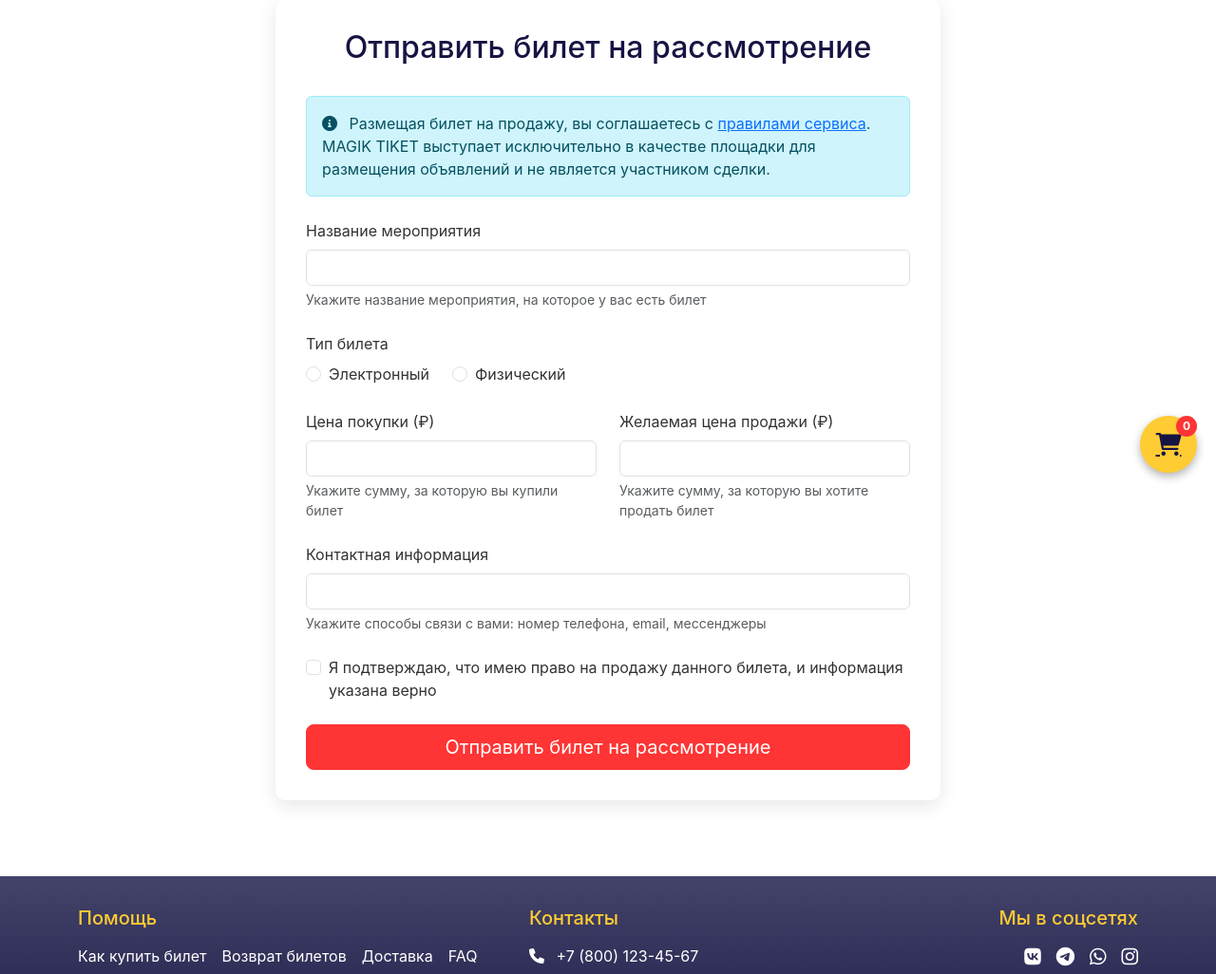
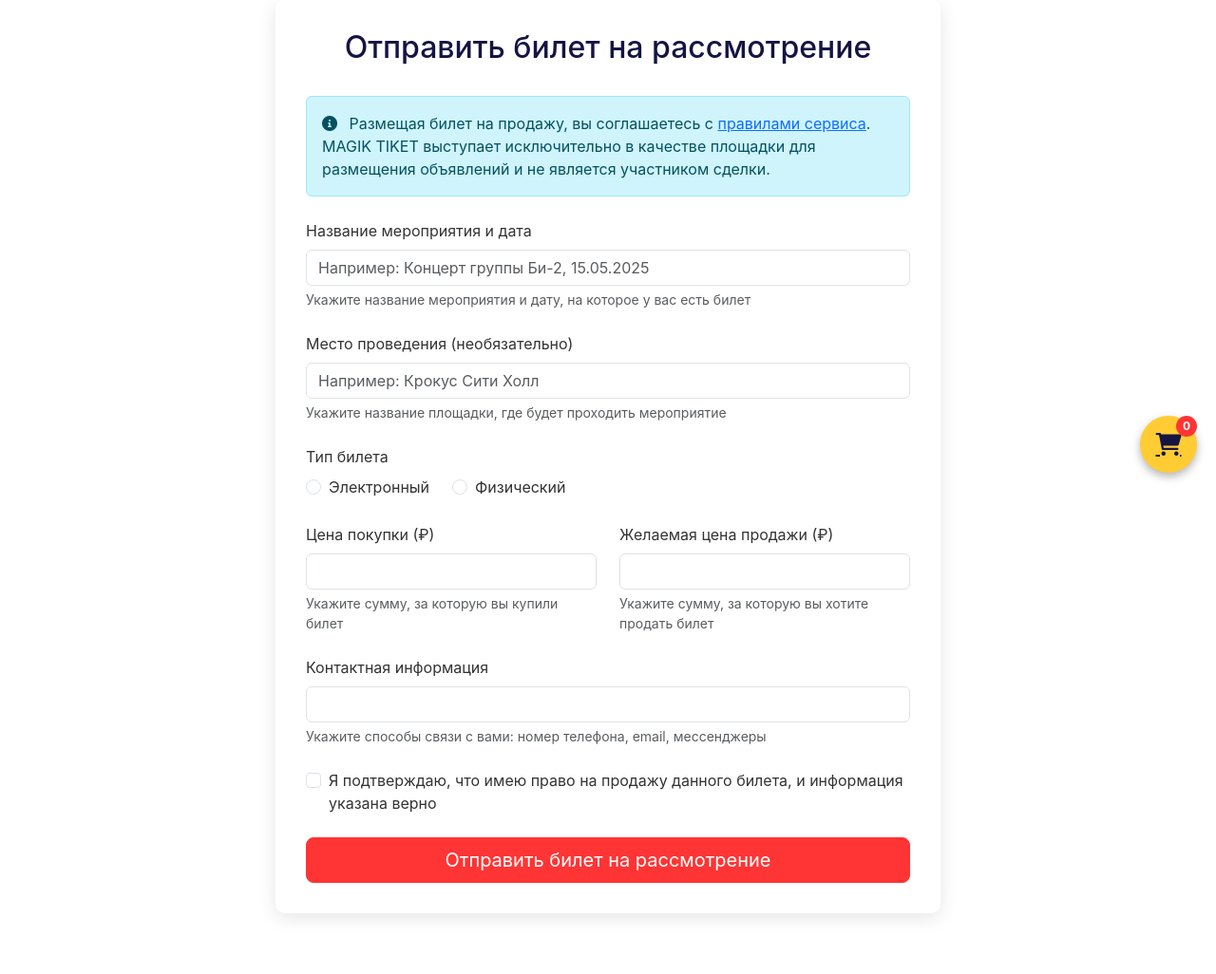
Before and after one commit to Officer88/tik_mak, a Flask app: page /sell-ticket in a window 1280 px wide. Shown: the part 282-1308 px from the top of the page at 95% size. Run offline with Flask 3, Linux system fonts and the light colour scheme; some libraries are stand-ins or nearby versions.

Commit message:
Fix ticket submission errors and improve form validation.  Added input validation and more informative error messages.
Replit-Commit-Author: Agent
Replit-Commit-Session-Id: b68f5f71-f5cb-4914-b00e-5085bf7c9dd5
Replit-Commit-Screenshot-Url: https://storage.googleapis.com/screenshot-production-us-central1/8fd244ac-9cbf-4837-abb7-edaa35c73ee7/a250707a-7343-4181-a251-72dbf5fec9a3.jpg

```diff
--- a/routes.py
+++ b/routes.py
@@ -457,6 +457,10 @@ def sell_ticket():
             flash('Необходимо согласиться с правилами сервиса', 'danger')
             return render_template('sell_ticket.html', form=form)
 
+        # Принудительно устанавливаем venue_name как None, если поле пустое
+        if form.venue_name.data == '':
+            form.venue_name.data = None
+
         if form.validate_on_submit():
             # Определяем user_id для билета
             user_id = None
@@ -464,36 +468,45 @@ def sell_ticket():
                 user_id = current_user.id
 
             try:
-                venue_name = form.venue_name.data if form.venue_name.data else None
-
+                # Создаем билет на продажу
                 ticket = TicketForSale(
                     user_id=user_id,
                     event_name=form.event_name.data,
-                    venue_name=venue_name,
+                    venue_name=form.venue_name.data,  # Уже может быть None
                     ticket_type=form.ticket_type.data,
-                    section=form.section.data,
-                    row=form.row.data,
-                    seat=form.seat.data,
+                    section=form.section.data if form.section.data else None,
+                    row=form.row.data if form.row.data else None,
+                    seat=form.seat.data if form.seat.data else None,
                     original_price=form.original_price.data,
                     selling_price=form.selling_price.data,
                     contact_info=form.contact_info.data
                 )
+
+                # Добавляем и сохраняем в БД
                 db.session.add(ticket)
                 db.session.commit()
 
+                # Успешное сообщение и редирект
                 flash('Ваш билет отправлен на рассмотрение!', 'success')
                 return redirect(url_for('main.index'))
             except Exception as e:
+                # Обработка ошибок БД
                 db.session.rollback()
                 import logging
                 logging.error(f"Ошибка при сохранении билета: {str(e)}")
                 flash('Произошла ошибка при отправке билета. Пожалуйста, попробуйте еще раз.', 'danger')
         else:
+            # Формируем подробное сообщение об ошибках валидации
             error_messages = []
             for field, errors in form.errors.items():
-                field_label = getattr(form, field).label.text
-                error_msg = f"{field_label}: {', '.join(errors)}"
-                error_messages.append(error_msg)
+                try:
+                    field_label = getattr(form, field).label.text
+                    error_msg = f"{field_label}: {', '.join(errors)}"
+                    error_messages.append(error_msg)
+                except AttributeError:
+                    # Fallback для полей без label
+                    error_msg = f"{field}: {', '.join(errors)}"
+                    error_messages.append(error_msg)
 
             if error_messages:
                 flash(f'Ошибки в форме: {"; ".join(error_messages)}', 'danger')
--- a/templates/sell_ticket.html
+++ b/templates/sell_ticket.html
@@ -17,8 +17,8 @@
                     {{ form.hidden_tag() }}
 
                     <div class="mb-4">
-                        <label for="event_name" class="form-label">Название мероприятия</label>
-                        {{ form.event_name(class="form-control") }}
+                        <label for="event_name" class="form-label">Название мероприятия и дата</label>
+                        {{ form.event_name(class="form-control", placeholder="Например: Концерт группы Би-2, 15.05.2025") }}
                         {% if form.event_name.errors %}
                         <div class="invalid-feedback d-block">
                             {% for error in form.event_name.errors %}
@@ -26,7 +26,20 @@
                             {% endfor %}
                         </div>
                         {% endif %}
-                        <div class="form-text">Укажите название мероприятия, на которое у вас есть билет</div>
+                        <div class="form-text">Укажите название мероприятия и дату, на которое у вас есть билет</div>
+                    </div>
+
+                    <div class="mb-4">
+                        <label for="venue_name" class="form-label">Место проведения (необязательно)</label>
+                        {{ form.venue_name(class="form-control", placeholder="Например: Крокус Сити Холл") }}
+                        {% if form.venue_name.errors %}
+                        <div class="invalid-feedback d-block">
+                            {% for error in form.venue_name.errors %}
+                            {{ error }}
+                            {% endfor %}
+                        </div>
+                        {% endif %}
+                        <div class="form-text">Укажите название площадки, где будет проходить мероприятие</div>
                     </div>
 
                     <div class="mb-4">
@@ -174,3 +187,36 @@
     </div>
 </div>
 {% endblock %}
+
+{% block scripts %}
+<script>
+document.addEventListener('DOMContentLoaded', function() {
+    // Получаем радиокнопки типа билета
+    const ticketTypeRadios = document.querySelectorAll('input[name="ticket_type"]');
+    const sectionRowSeatFields = document.getElementById('section-row-seat-fields');
+
+    // Функция для показа/скрытия полей секции, ряда и места
+    function toggleSectionRowSeatFields() {
+        // Проверяем, выбран ли физический билет
+        const isPhysical = Array.from(ticketTypeRadios).some(radio =>
+            radio.value === 'physical' && radio.checked
+        );
+
+        // Показываем или скрываем поля в зависимости от типа билета
+        if (isPhysical) {
+            sectionRowSeatFields.classList.remove('d-none');
+        } else {
+            sectionRowSeatFields.classList.add('d-none');
+        }
+    }
+
+    // Вызываем функцию при загрузке страницы
+    toggleSectionRowSeatFields();
+
+    // Добавляем обработчик изменения типа билета
+    ticketTypeRadios.forEach(radio => {
+        radio.addEventListener('change', toggleSectionRowSeatFields);
+    });
+});
+</script>
+{% endblock %}
```
Also changed, not shown: static/uploads/109cb387-f26a-4a67-8adf-cb62bf98c8b6_feduk.jpg (added).
